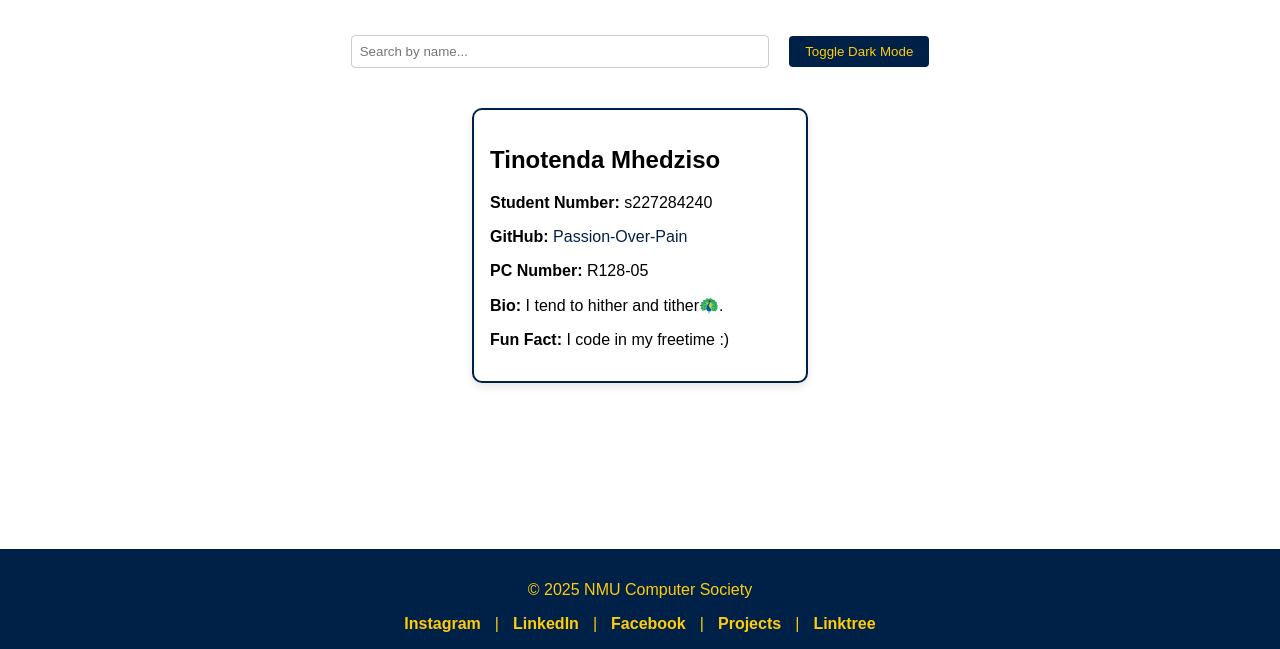
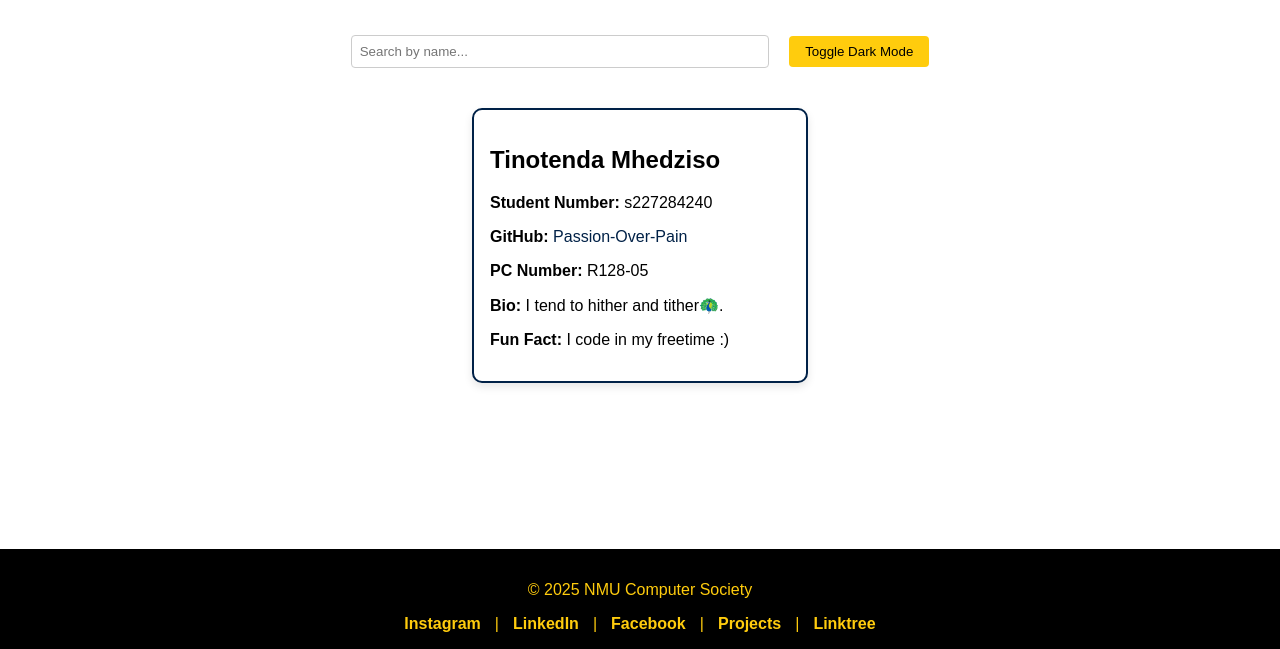
Before and after one commit to Passion-Over-Pain/Computer-Society-First-PR, a plain HTML site: page index.html in a window 1280 px wide. In both pictures the pointer is over the button "Toggle Dark Mode". Shown: the part 151-800 px from the top of the page. Drawn offline with Linux system fonts and the light colour scheme.

Commit message:
Changed Design a lil

```diff
--- a/style.css
+++ b/style.css
@@ -55,6 +55,11 @@ header {
   border: none;
   border-radius: 4px;
   cursor: pointer;
+  transition: 0.5s ease-in-out;
+}
+#toggleMode:hover {
+  background-color: var(--primary);
+  color: #000;
 }
 
 main {
@@ -96,7 +101,7 @@ footer {
   top: 100%;
   text-align: center;
   padding: 1rem;
-  background-color: var(--accent);
+  background-color: #000;
   color: var(--primary);
   margin-top: auto;
 }
```
